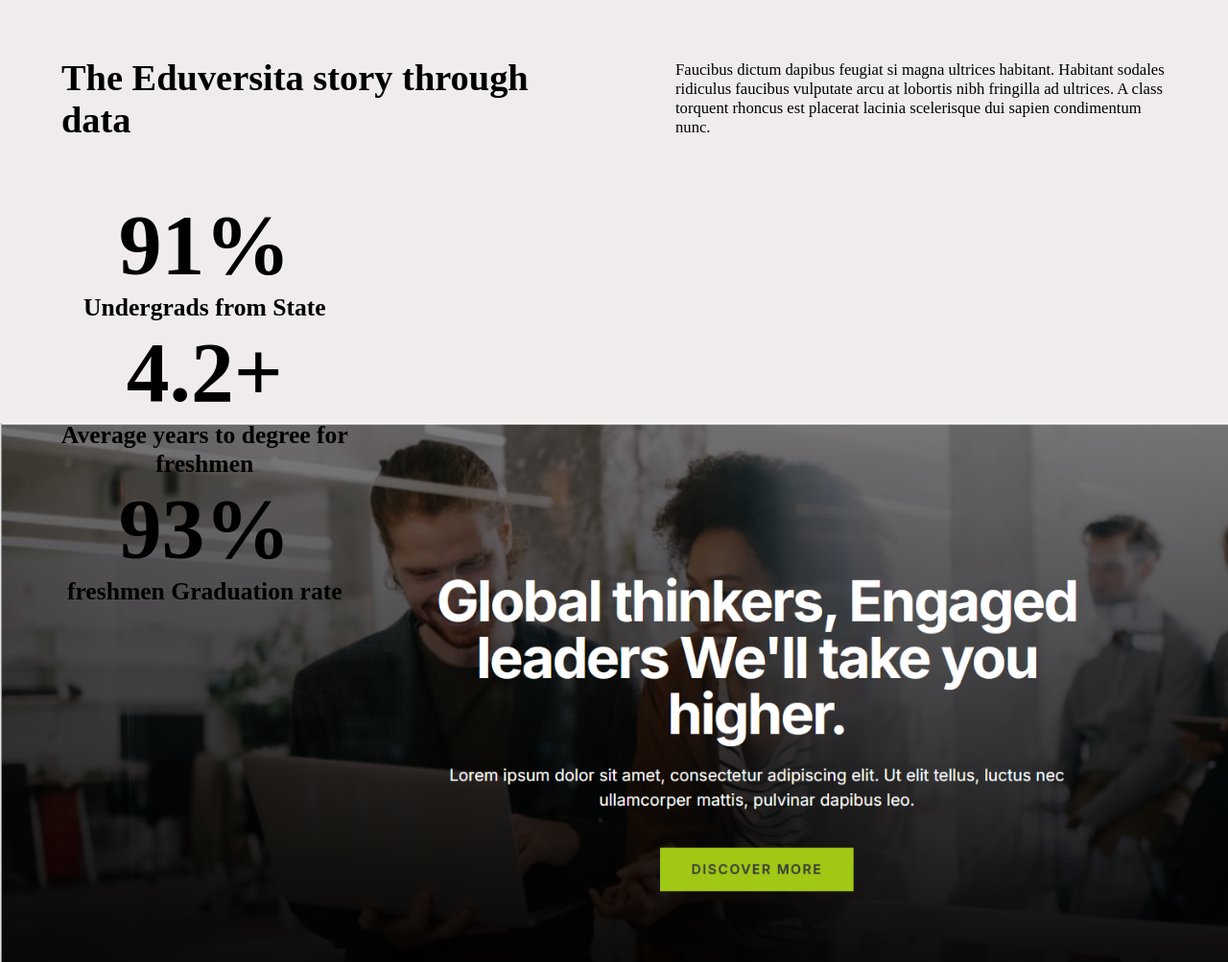
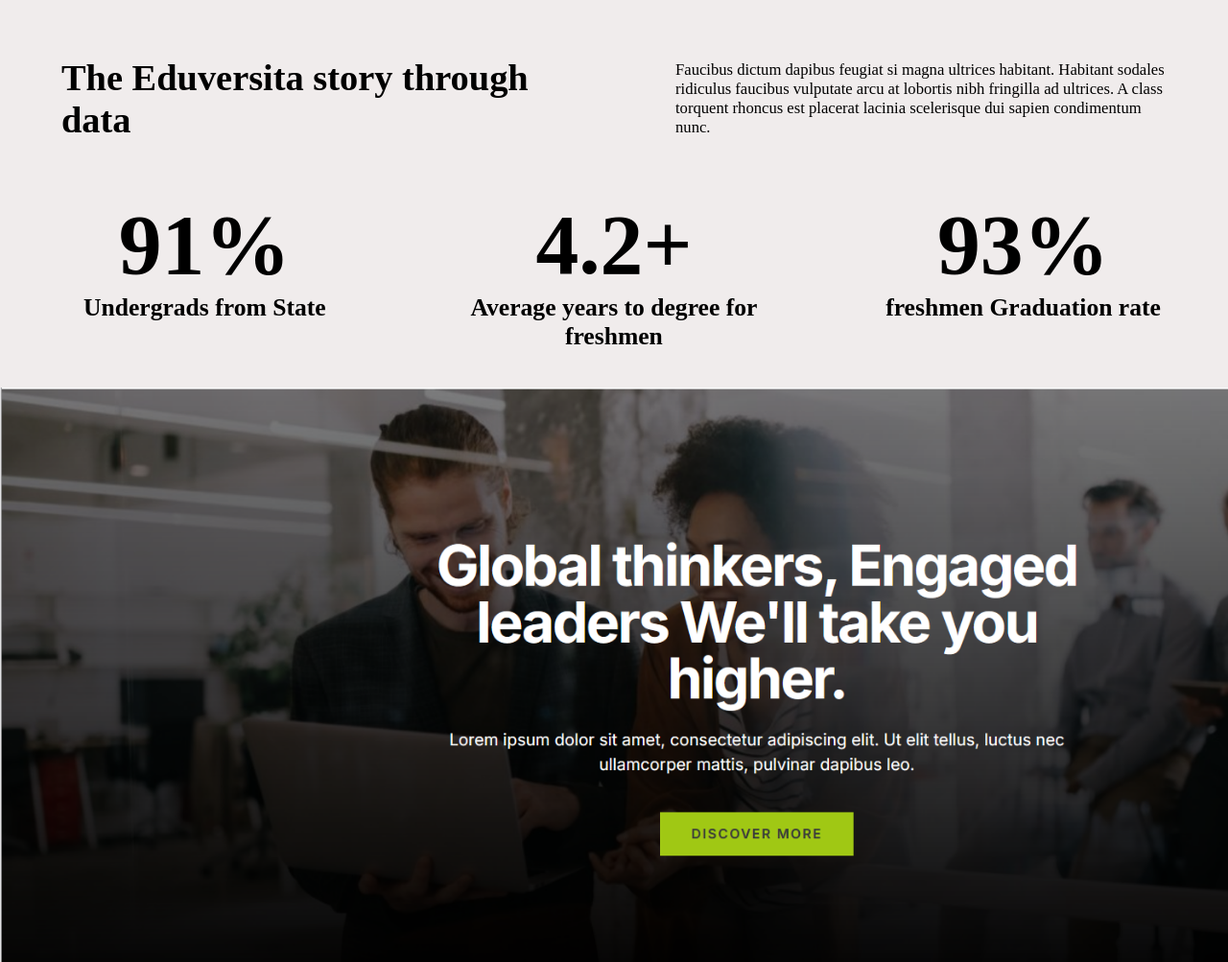
Before and after one commit to Umai2212/landing-page, a plain HTML site: page index.html in a window 1280 px wide. Shown: the part 1732-2735 px from the top of the page at 96% size. Drawn offline with nearby package versions, Linux system fonts and the light colour scheme.

Commit message:
Update style.css

```diff
--- a/style.css
+++ b/style.css
@@ -217,9 +217,6 @@ html, body{
 }
 .data2{
     display: flex;
-    flex-direction: column;
-    width: 100%;
-    height: 200px;
 }
 .datagrade1{
     width: 33.33%;
```
